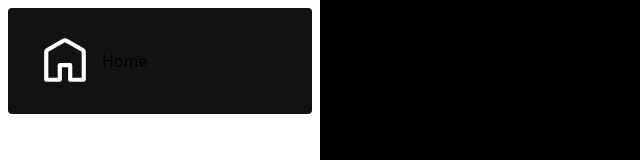
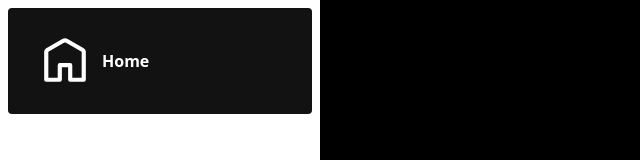
Before and after one commit to LONTSIPARFAIT/spotify-clone, a React (Vite) app: page / in a window 1280 px wide. Shown: the top 160 px of the page, without its empty margins (0-640 px from the left). Built offline with nearby package versions, Linux system fonts and the light colour scheme.

Commit message:
first commit

```diff
--- a/src/components/Sidebar.jsx
+++ b/src/components/Sidebar.jsx
@@ -7,7 +7,7 @@ const Sidebar = () => {
       <div className="bg-[#121212] h-[15%] rounded flex flex-col justify-around">
         <div className="flex items-center gap-3 pl-8 cursor-pointer">
             <img src={assets.home_icon} alt="" />
-            <div className="">Home</div>
+            <div className="text-white font-semibold">Home</div>
         </div>
       </div>
     </div>
```
